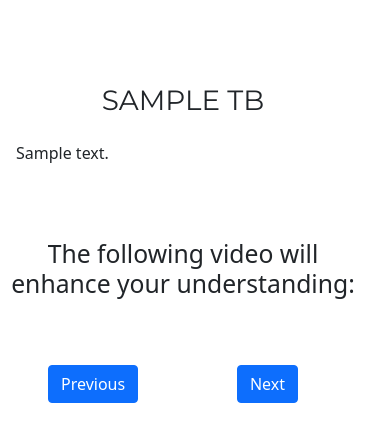
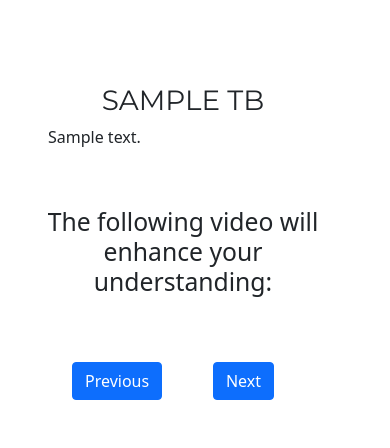
Before and after one commit to Ritika6192/Bloging, a PHP site: page /article.php?article=1 in a window 390 px wide. Shown: the part 56-504 px from the top of the page. Run offline with PHP 8.4, Linux system fonts and the light colour scheme; tables that the repository leaves empty or names only in its code hold one stand-in row (values such as "Sample post"); some libraries are stand-ins or nearby versions; grey boxes are pictures that could not be loaded.

Commit message:
responsivenes change

```diff
--- a/article.php
+++ b/article.php
@@ -44,7 +44,7 @@
     </nav>
     <!-- blog -->
     <div class="row w-100" style="padding-top:140px">
-        <div class="col-sm-8">
+        <div class="cot col-sm-8">
         <?php
         while($row = mysqli_fetch_assoc($data))
         {
@@ -52,13 +52,13 @@
             <div class="main_div">
                 <header class="masthead">
                     <div class="w-100">
-                        <div class="masthead-heading text-uppercase text-dark" style="line-height: initial">
+                        <div class="masthead-heading text-uppercase text-dark">
                             <h1 class="w-100"><?php echo $row['title']; ?></h1>
                         </div>
                     </div>
                 </header>
                 <div class="blog_container" style="text-align:justify">
-                        <div class="container-fluid text-dark p-3">
+                        <div class="container text-dark ">
                             <?php echo $row['body'];?>
                         </div>
                     <div class="video text-center pt-5">
--- a/assets/css/style.css
+++ b/assets/css/style.css
@@ -17,6 +17,7 @@
 } */
 .offcanvas-body{
   background: linear-gradient(#000000,#000000);
+  position: absolute;
 }
 .profile{
   border-radius: 100%;
@@ -170,6 +171,13 @@ header.masthead {
       width: 80%;
     }
   }
+  @media (max-width: 650px ){
+    .masthead-heading{
+      line-height: normal;
+      font-size: medium;
+    }
+  }
+
   .feedback_container{
     width: 40%;
     margin: auto;
@@ -179,17 +187,17 @@ header.masthead {
       width: 80%;
     }
   }
+  @media (max-width: 575px ){
+    .cot{
+      width: 100%;
+    }
+  }
   .blog_container{
     width: 100%;
     margin-right: auto;
     margin-left: auto;
     padding-right: var(--bs-gutter-x,.75rem);
     padding-left: var(--bs-gutter-x,.75rem);
-  }
-  @media (max-width: 575px ) and (min-width: 0px ){
-    .blog_container{
-      padding: 0px;
-    }
   }
   .about_bg
   {
@@ -199,3 +207,8 @@ header.masthead {
     width: 100%;
     display: flex;
   }
+  @media (max-width: 575px){
+    .adj{
+      width: 100%;
+    }
+  }
```
